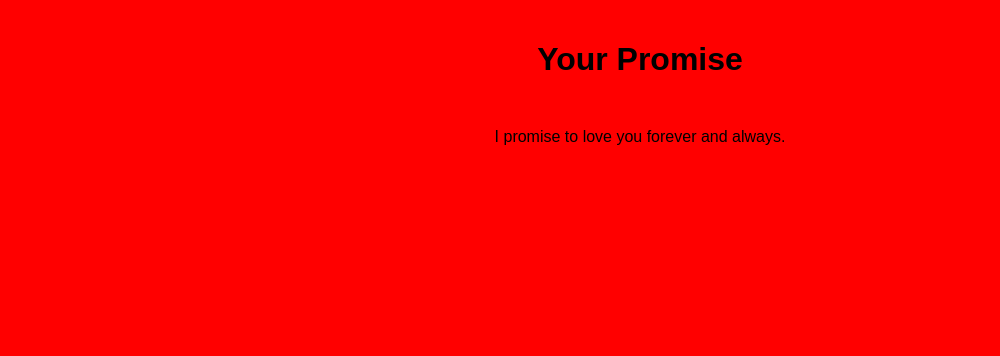
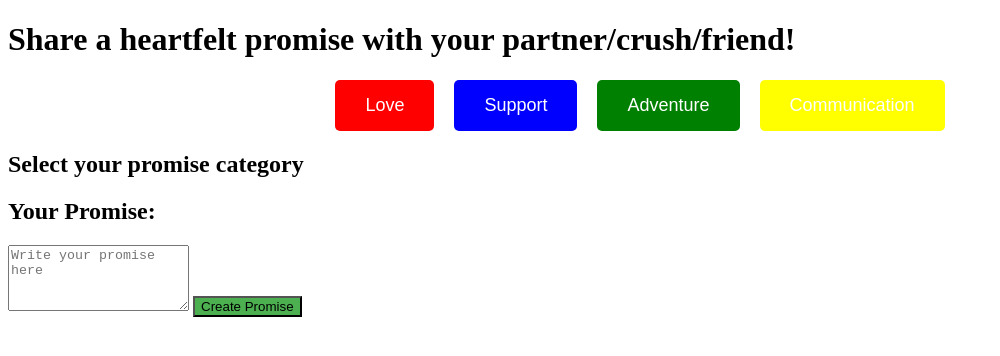
Before and after one commit to jankinag/promiseday, a plain HTML site: page index.html in a window 1280 px wide. Shown: the whole page, without its empty margins (0-1000 px from the left). Drawn offline with Linux system fonts and the light colour scheme.

Commit message:
Update index.html

```diff
--- a/index.html
+++ b/index.html
@@ -1,99 +1,41 @@
 <!DOCTYPE html>
 <html lang="en">
 <head>
-    <meta charset="UTF-8">
-    <meta name="viewport" content="width=device-width, initial-scale=1.0">
-    <title>Promised Message</title>
-    <style>
-        /* CSS for body */
-        body {
-            margin: 0;
-            padding: 0;
-            font-family: Arial, sans-serif;
-            background-color: #ffffff; /* Default background color */
-            color: #000000; /* Default text color */
-        }
-
-        /* CSS for container */
-        .container {
-            width: 80%;
-            margin: auto;
-            padding: 20px;
-            text-align: center;
-        }
-
-        /* CSS for personalized promise */
-        .personalized-promise {
-            margin-top: 50px;
-        }
-    </style>
+<meta charset="UTF-8">
+<meta name="viewport" content="width=device-width, initial-scale=1.0">
+<title>Promise Creator</title>
+<link rel="stylesheet" type="text/css" href="styles.css">
 </head>
 <body>
-    <div class="container">
-        <h1>Your Promise</h1>
-        <div class="personalized-promise">
-            <!-- Personalized promise will be added dynamically -->
-        </div>
+  <h1>Share a heartfelt promise with your partner/crush/friend!</h1>
+  <div class="container">
+    <div class="category-buttons">
+      <button class="love">Love</button>
+      <button class="support">Support</button>
+      <button class="adventure">Adventure</button>
+      <button class="communication">Communication</button>
     </div>
-
-    <script>
-        // Function to get URL parameter value by name
-        function getUrlParameter(name) {
-            name = name.replace(/[\[\]]/g, "\\$&");
-            var regex = new RegExp("[?&]" + name + "(=([^&#]*)|&|#|$)"),
-                results = regex.exec(window.location.href);
-            if (!results) return null;
-            if (!results[2]) return '';
-            return decodeURIComponent(results[2].replace(/\+/g, " "));
-        }
-
-        // Function to set background color based on promise category
-        function setBackgroundColor(category) {
-            var categoryColors = {
-                love: "red",
-                support: "blue",
-                adventure: "green",
-                communication: "yellow"
-            };
-            document.body.style.backgroundColor = categoryColors[category] || '#ffffff'; // Default to white if category not found
-        }
-
-        // Function to display personalized promise
-        function displayPersonalizedPromise(promise) {
-            var personalizedPromise = document.querySelector('.personalized-promise');
-            personalizedPromise.textContent = promise || 'No personalized promise found.';
-        }
-
-        // Get promise ID from URL
-        var promiseId = getUrlParameter('promiseId');
-
-        // Example: Fetch promise details from your database or storage using promiseId
-        // Replace this with your actual implementation to fetch promise details
-        function fetchPromiseDetails(promiseId) {
-            // Example AJAX call to fetch promise details
-            // Replace this with your actual AJAX call
-            return new Promise((resolve, reject) => {
-                setTimeout(() => {
-                    // Simulated promise details (replace with your actual implementation)
-                    var promiseDetails = {
-                        promiseId: promiseId,
-                        category: 'love', // Example category
-                        personalizedPromise: 'I promise to love you forever and always.' // Example personalized promise
-                    };
-                    resolve(promiseDetails);
-                }, 1000); // Simulate delay for fetching data
-            });
-        }
-
-        // Fetch promise details and update the page when it's loaded
-        fetchPromiseDetails(promiseId)
-            .then((promiseDetails) => {
-                setBackgroundColor(promiseDetails.category);
-                displayPersonalizedPromise(promiseDetails.personalizedPromise);
-            })
-            .catch((error) => {
-                console.error('Error fetching promise details:', error);
-            });
-    </script>
+    <div class="prompts">
+      <h2>Select your promise category</h2>
+      <div class="love-prompts">
+        <!-- Love prompts will be added dynamically -->
+      </div>
+      <div class="support-prompts">
+        <!-- Support prompts will be added dynamically -->
+      </div>
+      <div class="adventure-prompts">
+        <!-- Adventure prompts will be added dynamically -->
+      </div>
+      <div class="communication-prompts">
+        <!-- Communication prompts will be added dynamically -->
+      </div>
+    </div>
+    <div class="message-form">
+      <h2>Your Promise:</h2>
+      <textarea id="message" name="message" rows="4" placeholder="Write your promise here" required></textarea>
+      <button type="submit">Create Promise</button>
+    </div>
+  </div>
+<script src="script.js"></script>
 </body>
 </html>
```
